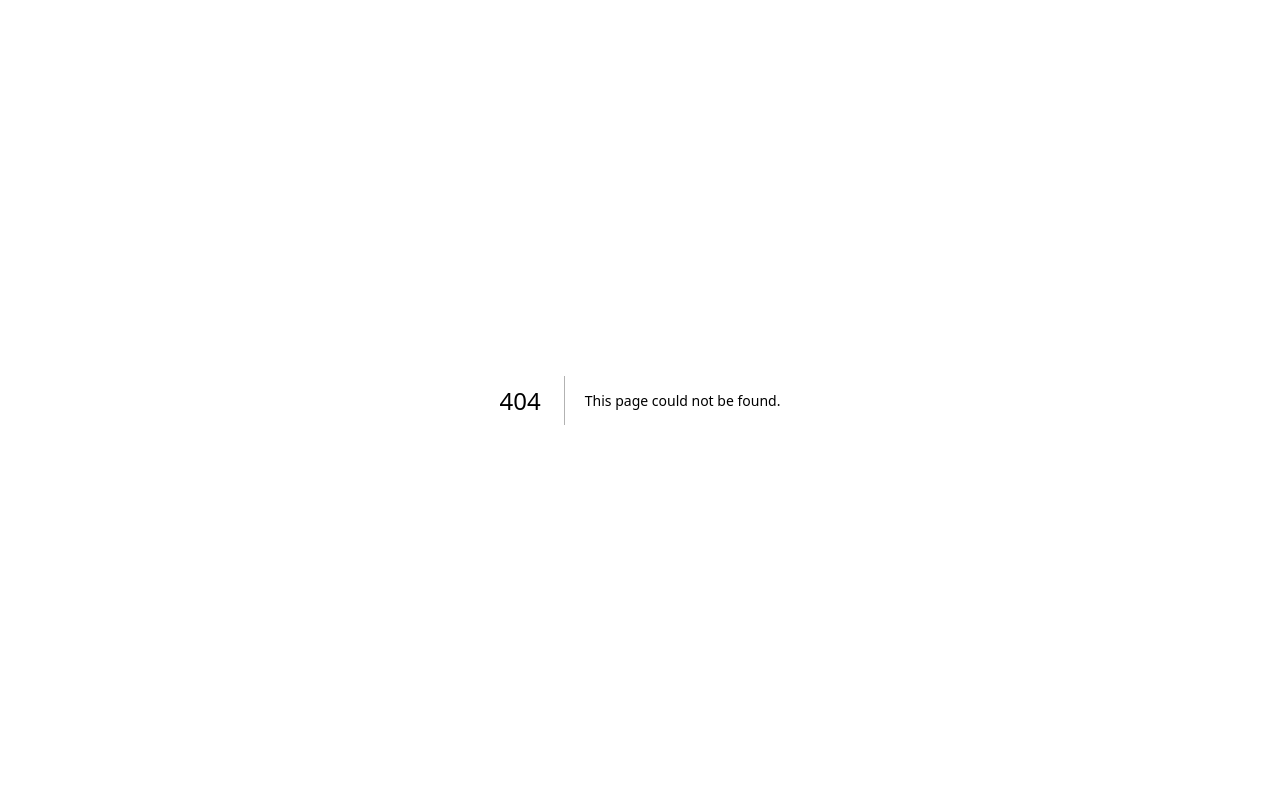
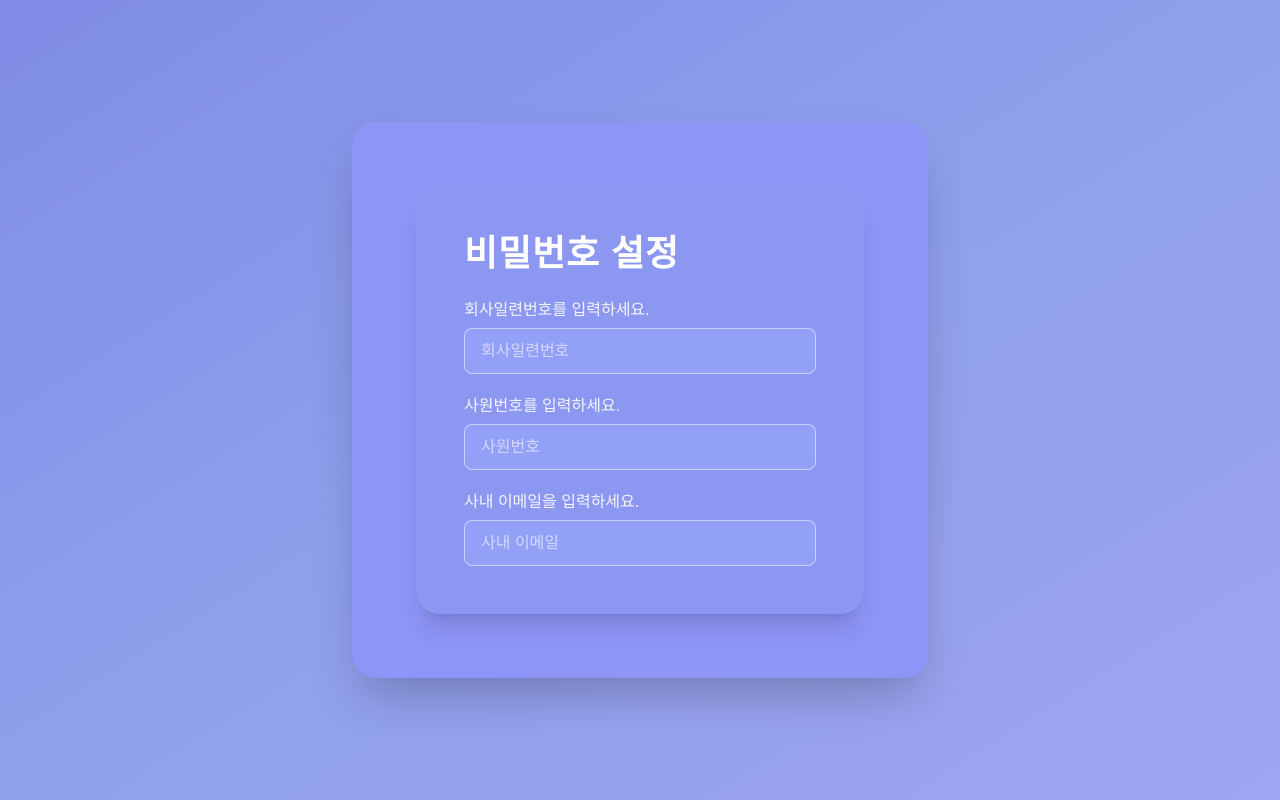
Before and after one commit to jaehoon1228-byte/8PM, a Next.js app: page /reset-password in a window 1280 px wide. Before the commit this address had no page. Built offline with nearby package versions, Linux system fonts and the light colour scheme.

Commit message:
회원가입 창/ 회원가입 완료창

```diff
--- /dev/null
+++ b/app/reset-password/page.tsx
@@ -0,0 +1,11 @@
+'use client';
+
+import PasswordResetForm from "@/components/PasswordResetForm";
+
+export default function ResetPasswordPage() {
+  return (
+    <main className="flex min-h-screen items-center justify-center bg-gradient-to-br from-[#808ce6] via-[#8fa0ec] to-[#9fa5f0] p-4">
+      <PasswordResetForm />
+    </main>
+  );
+}
--- a/components/LoginForm.tsx
+++ b/components/LoginForm.tsx
@@ -71,8 +71,8 @@ export default function LoginForm() {
                     회원가입
                 </button>
 
-                <button type="button" onClick={() => console.log('비밀번호 찾기 클릭')} className="hover:underline focus:outline-none cursor-pointer">
-                    비밀번호 찾기
+                <button type="button" onClick={() => router.push('/reset-password')} className="hover:underline focus:outline-none cursor-pointer">
+                    비밀번호 설정
                 </button>
             </div>
         </div>
--- /dev/null
+++ b/components/PasswordResetForm.tsx
@@ -0,0 +1,70 @@
+'use client';
+
+import { useRouter } from "next/navigation";
+import { useState } from "react";
+
+export default function PasswordResetForm() {
+    const router = useRouter();
+    const [employeeId, setEmployeeId] = useState('');
+    const [companyEmail, setCompanyEmail] = useState('');
+    const [companycode, setCompanyCode] = useState('');
+
+    const handleCancel = () => {
+        router.push('/');
+    }
+
+    const handleConfirm = () => {
+        console.log('회사일련번호: ', companycode, '사원번호: ', employeeId, '사내 이메일: ', companyEmail);
+    }
+
+    return (
+        <div className="w-full max-w-xl bg-[#8d95f7] rounded-3xl p-12 sm:p-16 shadow-2xl">
+            <div className="w-full max-w-xl rounded-3xl bg-[#8c98f0]/80 p-8 shadow-xl backdrop-blur-sm md:p-12">
+                <h1 className="mb-6 text-3xl font-bold tracking-wide text-white md:text-4xl">
+                    비밀번호 설정
+                </h1>
+
+                <div className="space-y-5">
+                    <div>
+                        <label className="mb-1.5 block text-sm text-white/90 md:text-base">
+                            회사일련번호를 입력하세요.
+                        </label>
+                        <input
+                            type="text"
+                            value={companycode}
+                            onChange={(e) => setCompanyCode(e.target.value)}
+                            placeholder="회사일련번호"
+                            className="w-full rounded-lg border border-white/50 bg-indigo-300/30 px-4 py-2.5 text-white placeholder-white/60 outline-none focus:border-white focus:ring-2 focus:ring-white/30"
+                        />
+                    </div>
+
+                    <div>
+                        <label className="mb-1.5 block text-sm text-white/90 md:text-base">
+                            사원번호를 입력하세요.
+                        </label>
+                        <input
+                            type="text"
+                            value={employeeId}
+                            onChange={(e) => setEmployeeId(e.target.value)}
+                            placeholder="사원번호"
+                            className="w-full rounded-lg border border-white/50 bg-indigo-300/30 px-4 py-2.5 text-white placeholder-white/60 outline-none focus:border-white focus:ring-2 focus:ring-white/30"
+                        />
+                    </div>
+
+                    <div>
+                        <label className="mb-1.5 block text-sm text-white/90 md:text-base">
+                            사내 이메일을 입력하세요.
+                        </label>
+                        <input
+                            type="email"
+                            value={companyEmail}
+                            onChange={(e) => setCompanyEmail(e.target.value)}
+                            placeholder="사내 이메일"
+                            className="w-full rounded-lg border border-white/50 bg-indigo-300/30 px-4 py-2.5 text-white placeholder-white/60 outline-none focus:border-white focus:ring-2 focus:ring-white/30"
+                        />
+                    </div>
+                </div>
+            </div>
+        </div>
+    )
+}
--- a/components/RegisterForm.tsx
+++ b/components/RegisterForm.tsx
@@ -2,69 +2,73 @@
 
 import { useState } from "react";
 import { useRouter } from "next/navigation";
+import SignUpSuccess from "./SignUpSuccess";
 
-export default function RegisterForm(){
+export default function RegisterForm() {
+    const [isSubmitted, setIsSubmitted] = useState(false);
     const router = useRouter();
+
     const [formData, setFormData] = useState({
-        employeeId:'',
-        password:'',
-        confirmPassword:'',
-        name:'',
-        companyEmail:'',
-        companyCode:''
+        employeeId: '',
+        password: '',
+        confirmPassword: '',
+        name: '',
+        companyEmail: '',
+        companyCode: ''
     });
 
     const handleChange = (e: React.ChangeEvent<HTMLInputElement>) => {
-        const {name, value} = e.target;
+        const { name, value } = e.target;
         setFormData((prev) => ({
             ...prev,
             [name]: value,
         }));
-    }
+    };
 
     const handleSubmit = (e: React.FormEvent) => {
         e.preventDefault();
 
-        if(!formData.companyCode.trim()) {
+        if (!formData.companyCode.trim()) {
             alert('회사일련번호를 입력하세요.');
             return;
         }
-        if(!formData.employeeId.trim()) {
+        if (!formData.employeeId.trim()) {
             alert('사원번호를 입력하세요.');
             return;
         }
-
-        if(!formData.password.trim()) {
+        if (!formData.password.trim()) {
             alert('비밀번호를 입력하세요.');
             return;
         }
-
-        if(!formData.companyEmail.trim()) {
+        if (!formData.confirmPassword.trim()) {
+            alert('비밀번호 재입력을 입력하세요.');
+            return;
+        }
+        if (formData.password !== formData.confirmPassword) {
+            alert('비밀번호가 일치하지 않습니다.');
+            return;
+        }
+        if (!formData.name.trim()) {
+            alert('이름을 입력하세요.');
+            return;
+        }
+        if (!formData.companyEmail.trim()) {
             alert('이메일을 입력하세요.');
             return;
         }
 
-        if(!formData.name.trim()) {
-            alert('이름을 입력하세요.');
-            return;
-        }
+        console.log('회원가입 정보: ', formData);
 
-        if(!formData.confirmPassword.trim()) {
-            alert('비밀번호를 입력하세요.');
-            return;
-        }
+        setIsSubmitted(true);
+    };
 
-        if (formData.password !== formData.confirmPassword) {
-            alert('비밀번호가 일치하지 않습니다.');
-            return;
-        }
-        console.log('회원가입 정보: ', formData);
-    }
+    const handleCancel = (e: React.MouseEvent<HTMLButtonElement>) => {
+        e.preventDefault();
+        router.push('/');
+    };
 
-    const handleCancel = (e: React.MouseEvent<HTMLElement>) => {
-        e.preventDefault();
-        window.location.href='/';
-
+    if (isSubmitted) {
+        return <SignUpSuccess />;
     }
 
     return (
@@ -172,5 +176,5 @@ export default function RegisterForm(){
                 </form>
             </div>
         </div>
-    )
+    );
 }
--- /dev/null
+++ b/components/SignUpSuccess.tsx
@@ -0,0 +1,42 @@
+"use client";
+
+import { useRouter } from "next/navigation";
+
+interface SignUpSuccessProps{
+    onConfirm?: () => void
+}
+
+export default function SignUpSuccess({onConfirm}: SignUpSuccessProps){
+    const router = useRouter();
+
+    const handleConfirm = () => {
+        if(onConfirm){
+            onConfirm();
+        }
+        router.push('/')
+    }
+
+    return (
+        <div className="flex min-h-screen items-center justify-center bg-[#8c92e9] p-4">
+            <div className="relative flex min-h-[500px] w-full max-w-lg flex-col justify-between rounded-3xl bg-indigo-400/70 p-12 text-white shadow-2xl backdrop-blur-md sm:p-16">
+                <h1 className="text-3xl font-bold tracking-wide">
+                    회원가입
+                </h1>
+                <div className="space-y-2 text-2xl font-bold leading-snug">
+                    <p>
+                        회원가입이 완료되었습니다!
+                    </p>
+                    <p>
+                        로그인 화면으로 가서 로그인 하세요.
+                    </p>
+                </div>
+                <div className="flex justify-center">
+                    <button onClick={handleConfirm}
+                    className="w-32 rounded-lg border border-white/80 bg-transparent py-2.5 font-semibold text-white transition hover:bg-white/10 active:scale-95">
+                        확인
+                    </button>
+                </div>
+            </div>
+        </div>
+    )
+}
```
